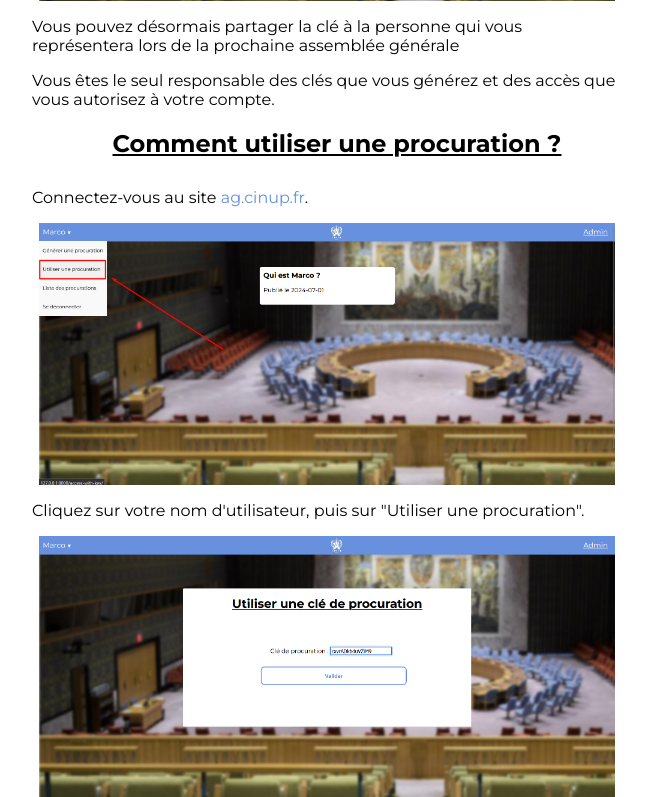
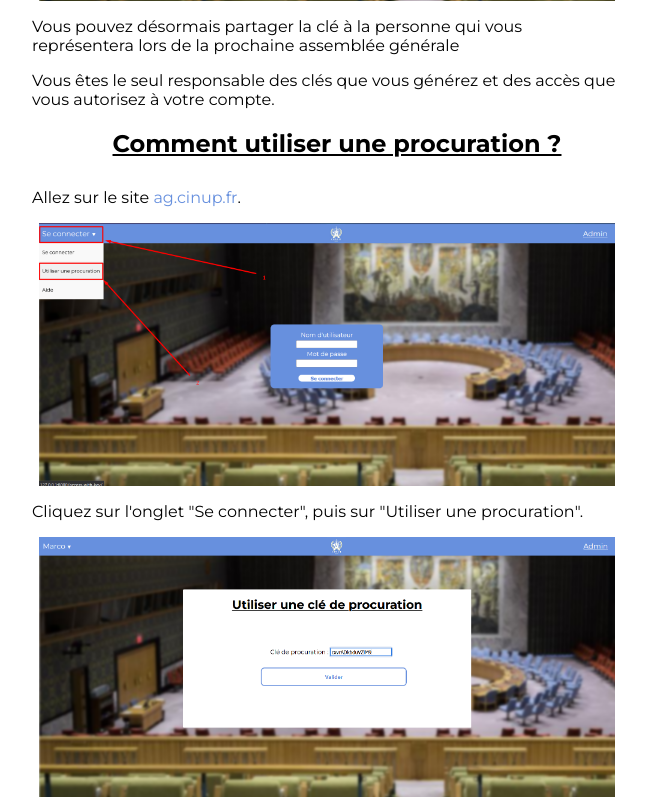
Before and after one commit to minaolenpavel/CINUP-voting-app, a Django app: page /aide/ in a window 1280 px wide. Shown: the part 2252-3049 px from the top of the page, without its empty margins (313-959 px from the left). Run offline with Django 5.2, Linux system fonts and the light colour scheme.

Commit message:
modified help page

```diff
--- a/voteApp/templates/help.html
+++ b/voteApp/templates/help.html
@@ -30,6 +30,20 @@
                     </li>
                     <li class="menu_element">
                         <a href="{% url 'voteApp:logout' %}">Se déconnecter</a>
+                    </li>
+                </ul>
+            </div>
+            {% else %}
+            <div id="username" class="username">Se connecter<span class="arrow">▼</span></div>
+            <div id="userMenu" class="menu" style="display: none;">
+                <ul>
+                    <li class="menu_element">
+                        <a href="{% url 'voteApp:login' %}">Se connecter</a>
+                    </li>
+                    <li class="menu_element">
+                        <a href="{% url 'voteApp:access-with-key' %}">Utiliser une procuration</a>
+                    <li class="menu_element">
+                        <a href="{% url 'voteApp:aide' %}">Aide</a>
                     </li>
                 </ul>
             </div>
@@ -67,13 +81,14 @@
             <p>Vous êtes le seul responsable des clés que vous générez et des accès que vous autorisez à votre compte.</p>
 
             <h2 id="use-procu" class="details-title">Comment utiliser une procuration ?</h2>
-            <p>Connectez-vous au site <span class="redirection-link"><a href="{% url 'voteApp:login' %}">ag.cinup.fr</a></span>.</p>
+            <p>Allez sur le site <span class="redirection-link"><a href="{% url 'voteApp:login' %}">ag.cinup.fr</a></span>.</p>
             <img class="tuto-img" src="{% static 'voteApp/img/use_procu.png' %}">
-            <p>Cliquez sur votre nom d'utilisateur, puis sur "Utiliser une procuration".</p>
+            <p>Cliquez sur l'onglet "Se connecter", puis sur "Utiliser une procuration".</p>
             <img class="tuto-img" src="{% static 'voteApp/img/input_procu.png' %}">
             <p>Rentrez la clé de procuration que l'on vous a soigneusement donnée, puis validez.</p>
             <img class="tuto-img" src="{% static 'voteApp/img/promethei_procu.png' %}">
             <p>Vous êtes désormais connectés au compte de l'utilisateur qui a généré la clé.</p>
+            <p>Précision : vous pouvez utiliser une clé de procuration si vous êtes connecté ou non.</p>
 
             <h2 id="mdp-lost"class="details-title">Mot de passe perdu</h2>
             <p>En cas de perte de mot de passe, veuillez contacter le pole services à l'adresse <span class="redirection-link">()</span>.</p>
```
Also changed, not shown: voteApp/static/voteApp/img/use_procu.png.
